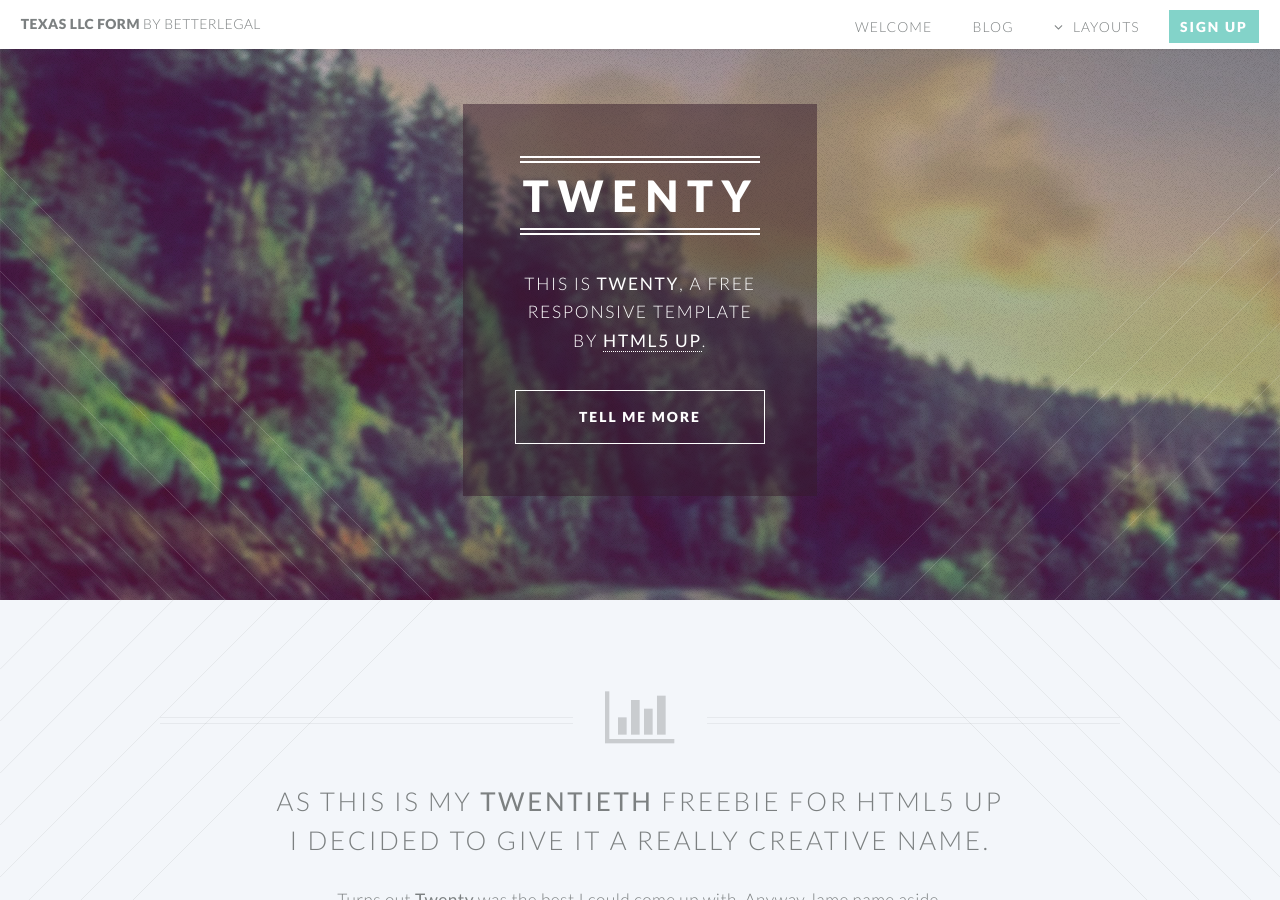
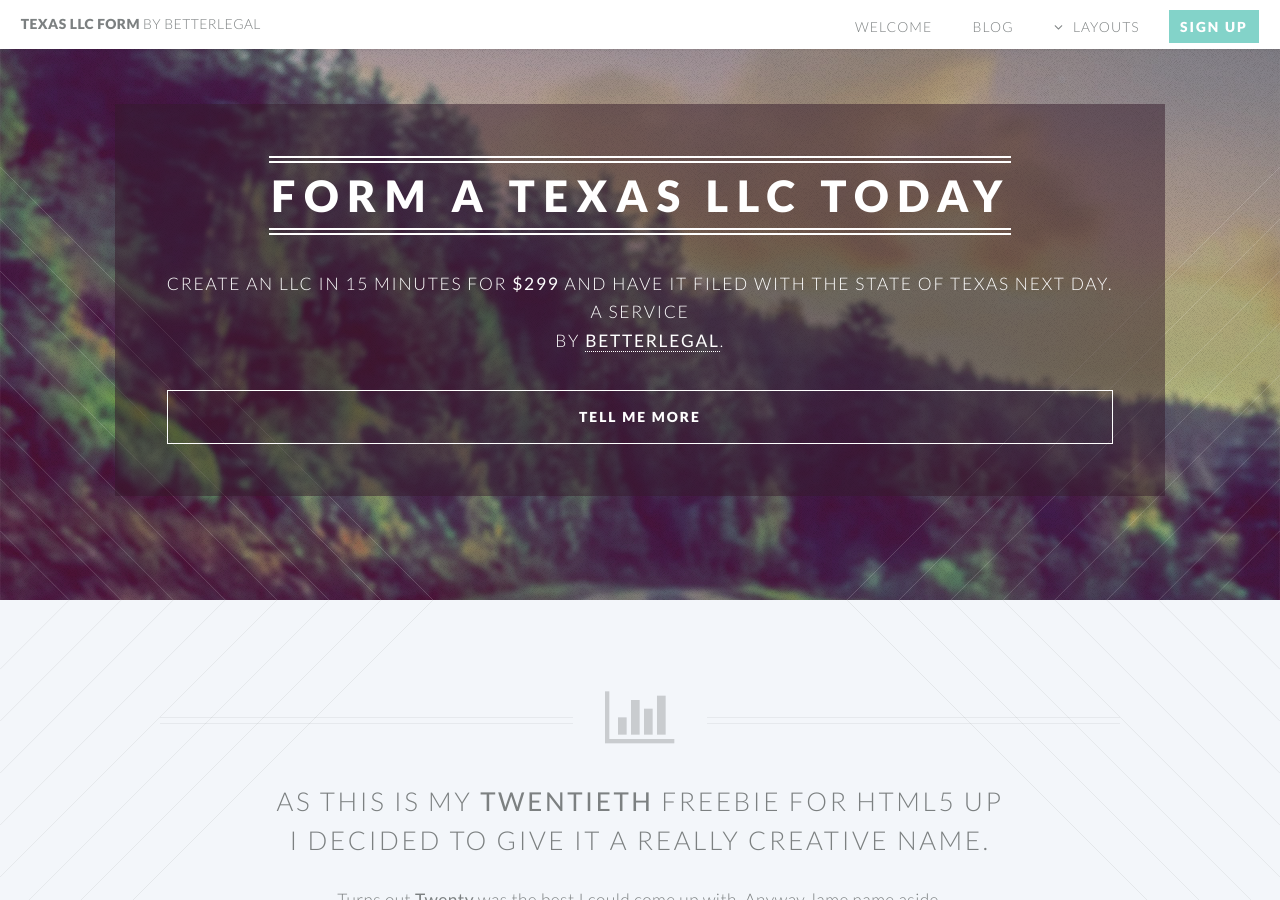
Before and after one commit to poseidonimaging/texasllcform, a Jekyll site: the page built from index.html, in a window 1280 px wide and 900 px high. Built offline with Jekyll 4.4.1, drawn with Linux system fonts in a browser that asks for light colours.

Commit message:
Update Banner

```diff
--- a/_includes/banner.html
+++ b/_includes/banner.html
@@ -10,13 +10,13 @@
     <div class="inner">
 
         <header>
-            <h2>TWENTY</h2>
+            <h2>Form a Texas LLC Today</h2>
         </header>
-        <p>This is <strong>Twenty</strong>, a free
+        <p>Create an LLC in 15 minutes for <strong>$299</strong> and have it filed with the State of Texas next day.
         <br />
-        responsive template
+        A service
         <br />
-        by <a href="http://html5up.net">HTML5 UP</a>.</p>
+        by <a href="http://html5up.net">BetterLegal</a>.</p>
         <footer>
             <ul class="buttons vertical">
                 <li><a href="#main" class="button fit scrolly">Tell Me More</a></li>
```
Also changed, not shown: 2 other files.
